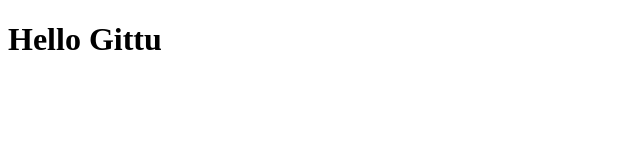
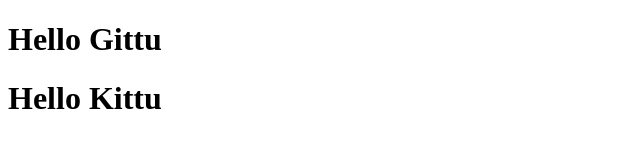
Before and after one commit to Kirankumar0718/testingrepo, a plain HTML site: page index.html in a window 1280 px wide. Shown: the whole page, without its empty margins (0-640 px from the left). Drawn offline with Linux system fonts and the light colour scheme.

Commit message:
new line

```diff
--- a/index.html
+++ b/index.html
@@ -7,5 +7,7 @@
 </head>
 <body>
     <h1>Hello Gittu</h1>
+    <h1>Hello Kittu</h1>
+
 </body>
 </html>
```
